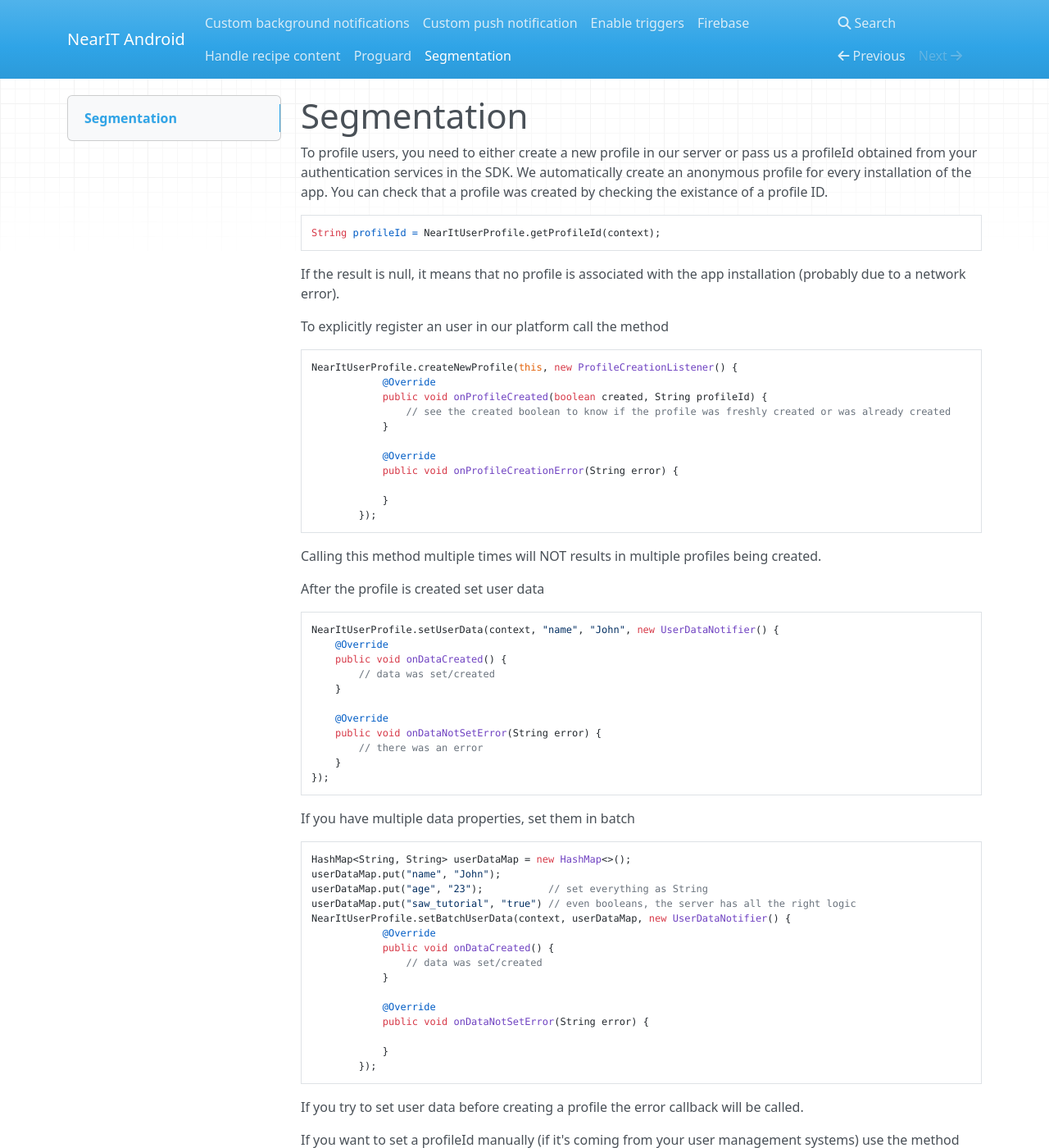
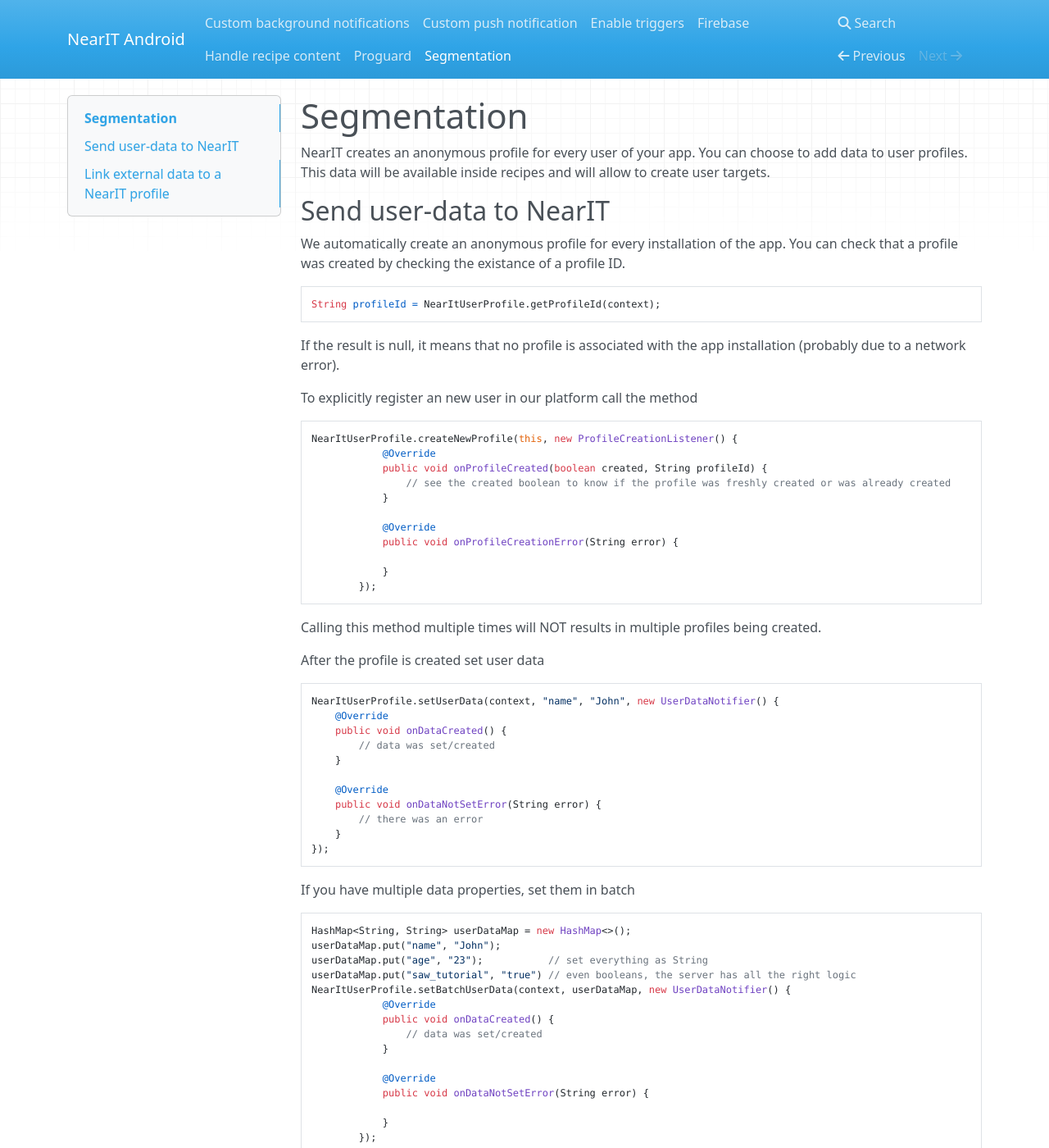
Before and after one commit to nearit/Android-SDK, an MkDocs documentation site: the page built from docs/user-profilation.md, in a window 1280 px wide and 1400 px high. Shown: the whole window at 82% size. Built offline with MkDocs 1.6.1, drawn with Linux system fonts in a browser that asks for light colours; nearby versions of some CDN libraries; some of the changed text lies outside the part shown.

Commit message:
Update user-profilation.md

````diff
--- a/docs/user-profilation.md
+++ b/docs/user-profilation.md
@@ -1,13 +1,16 @@
 # Segmentation
 
-To profile users, you need to either create a new profile in our server or pass us a profileId obtained from your authentication services in the SDK.
+NearIT creates an anonymous profile for every user of your app. You can choose to add data to user profiles. This data will be available inside recipes and will allow to create user targets.
+
+## Send user-data to NearIT
+
 We automatically create an anonymous profile for every installation of the app. You can check that a profile was created by checking the existance of a profile ID.
 ```java
 String profileId = NearItUserProfile.getProfileId(context);
 ```
 If the result is null, it means that no profile is associated with the app installation (probably due to a network error).
 
-To explicitly register an user in our platform call the method
+To explicitly register an new user in our platform call the method
 ```java
 NearItUserProfile.createNewProfile(this, new ProfileCreationListener() {
             @Override
@@ -58,14 +61,19 @@ NearItUserProfile.setBatchUserData(context, userDataMap, new UserDataNotifier()
 ```
 If you try to set user data before creating a profile the error callback will be called.
 
-If you want to set a profileId manually (if it's coming from your user management systems) use the method
-```java
-NearItUserProfile.setProfileId(context, profileId);
-```
-
 If you want to reset your profile use this method
 ```java
 NearItUserProfile.resetProfileId(context)
 ```
 Further calls to NearItUserProfile.getProfileId(context) will return null.
 A creation of a new profile after the reset will create a profile with no user data.
+
+## Link external data to a NearIT profile
+
+If you want to set a profileId manually (if it's coming from your user management systems) use the method
+```java
+NearItUserProfile.setProfileId(context, profileId);
+```
+You can then set the relevant user-data to this profile with the aforementioned methods.
+
+This way, all the tracking data generated by the SDK will hold a reference to the unique user from your user management system.
````
